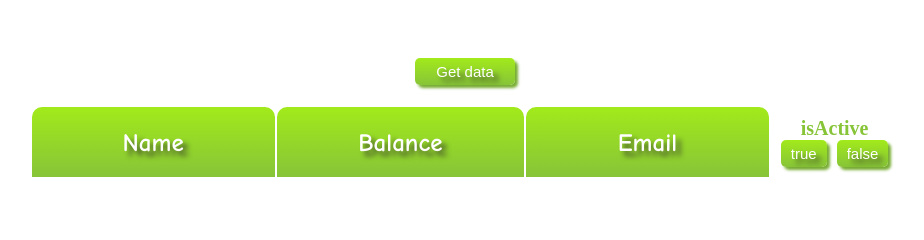
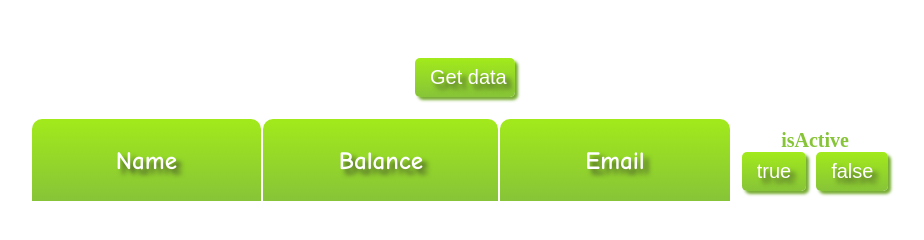
Before and after one commit to layout-IT/Test_task_on_pure_js, a plain HTML site: page index.html in a window 1280 px wide. Shown: the whole page, without its empty margins (175-1099 px from the left). Drawn offline with Linux system fonts and the light colour scheme.

Commit message:
change fz button

```diff
--- a/css/style.css
+++ b/css/style.css
@@ -72,11 +72,12 @@
     cursor: pointer;
     transition: 0.3s ease;
     border-radius: 5px;
-    padding: 5px 10px;
+    padding: 8px 15px;
     box-shadow: 3px 3px 3px #78ad32;
     text-shadow: 5px 5px 5px #46582a;
     color: white;
-    font-size: 15px;
+    font-size: 20px;
+    white-space: nowrap;
 }
 
 ._btn:hover{
```
